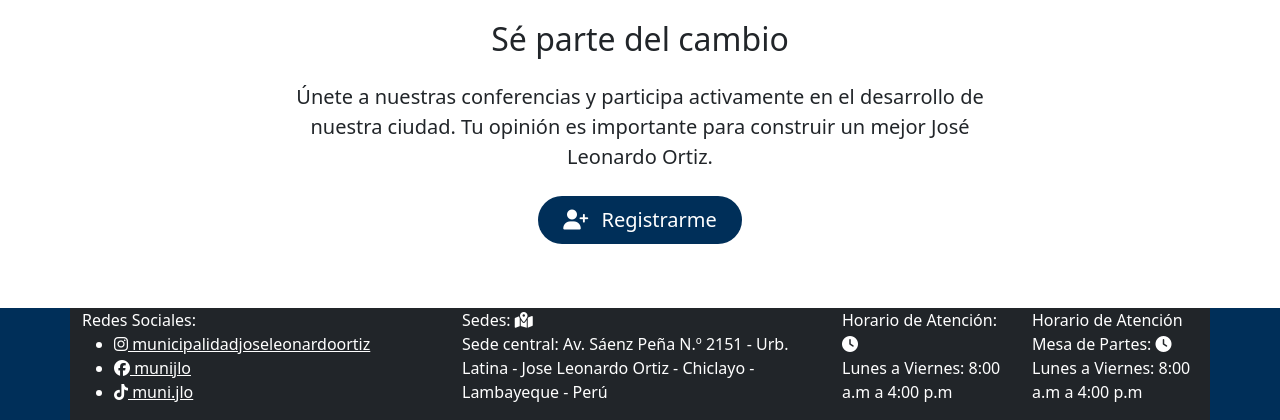
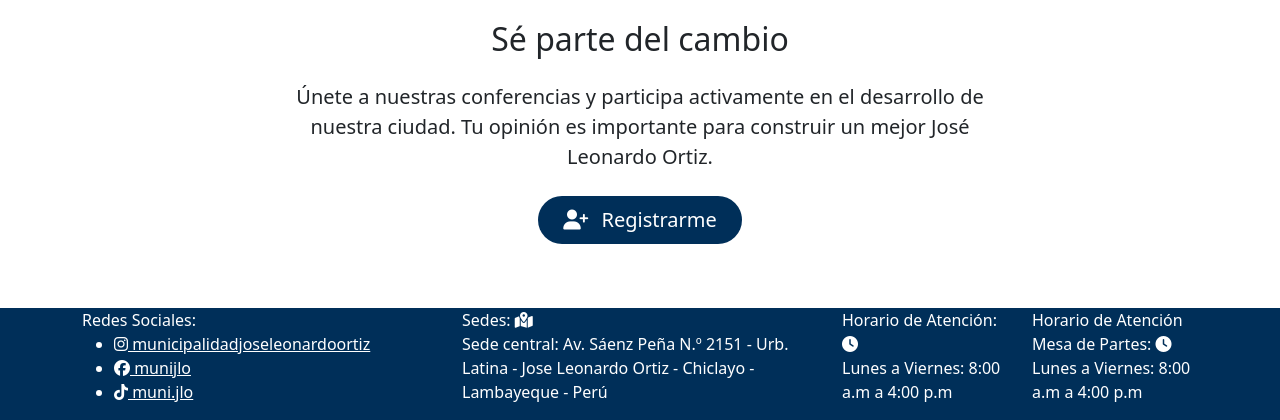
Before and after one commit to JulianB0315/rendicion_cuentas, a CodeIgniter 4 app: the page made by app/Views/dashboard.php in a window 1280 px wide. Shown: the part 1309-1729 px from the top of the page. Run offline with PHP 8.4 and a stand-in for CodeIgniter, Linux system fonts and the light colour scheme; the template is opened without the code that fills it, so the values that code supplies are empty; some libraries are stand-ins or nearby versions.

Commit message:
Update dashboard.php

```diff
--- a/app/Views/dashboard.php
+++ b/app/Views/dashboard.php
@@ -31,7 +31,7 @@
             <div class="container w-100 d-flex justify-content-center align-items-center">
                 <div class="d-flex justify-content-between align-items-center w-100 flex-wrap">
                     <img class="navbar-brand img-fluid" src="https://www.munijlo.gob.pe/web/placeholders/logo_10_21.png"></img>
-                    <a href="register" class="text-white register-btn btn my-sm-2 mx-sm-auto" style="background-color: #002F59;">Registra tu asistencia</a>
+                    <a href="<?= base_url('form') ?>" class="text-white register-btn btn my-sm-2 mx-sm-auto" style="background-color: #002F59;">Registra tu asistencia</a>
                 </div>
             </div>
         </nav>
@@ -111,7 +111,7 @@
             </section>
     </main>
     <footer class="container-fluid text-white vh-50" style="background-color: #002F59;">
-        <div class="container bg-dark w-100">
+        <div class="container w-100">
             <div class="row d-flex justify-content-center align-items-center">
                 <div class="col-md-4 col-sm-12">
                     Redes Sociales:
```
